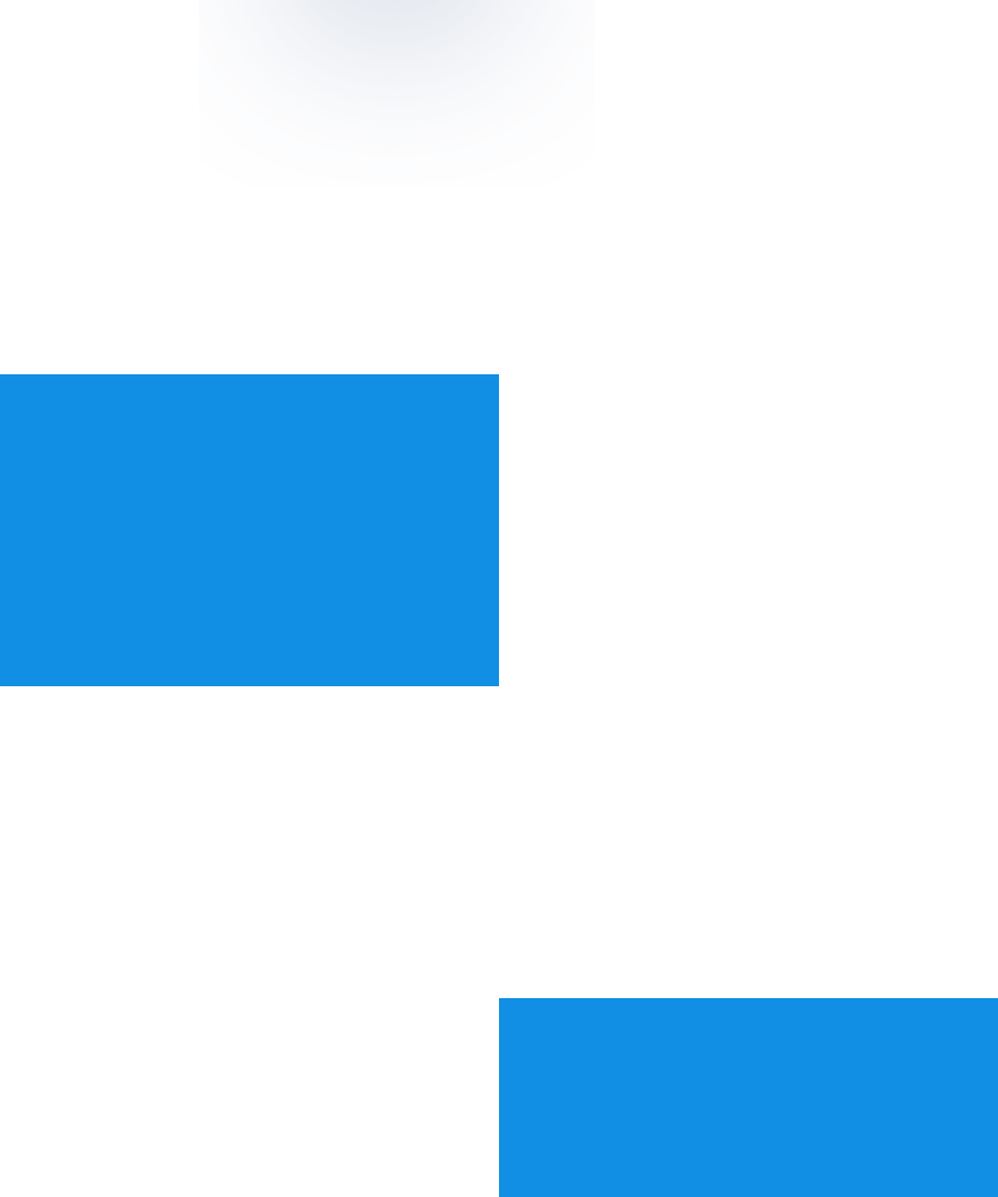
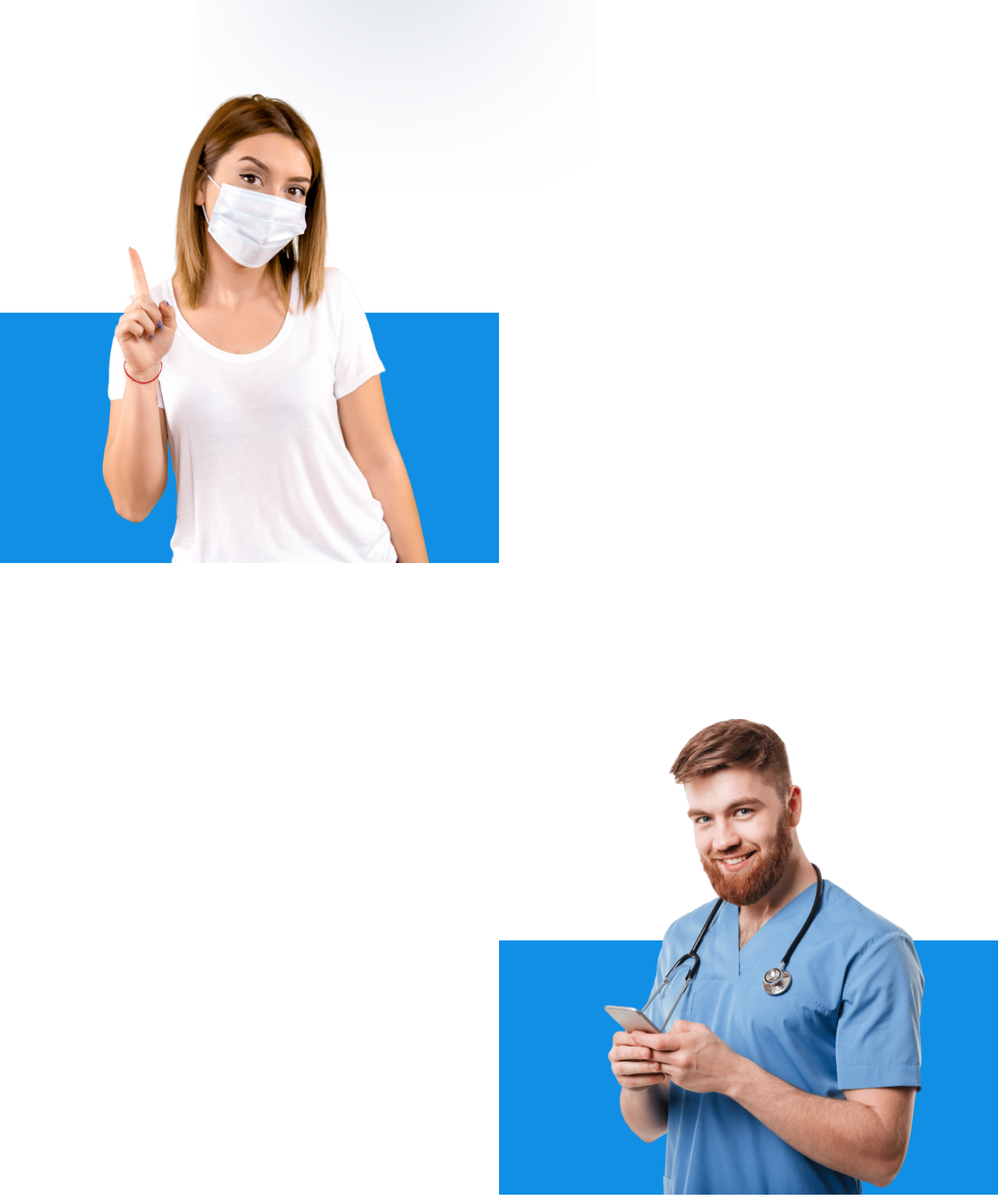
Before and after one commit to DavidVallaLope/VaccinationLandingPage, a plain HTML site: page index.html in a window 1280 px wide. Shown: the part 1540-3075 px from the top of the page at 78% size. Drawn offline with Linux system fonts and the light colour scheme.

Commit message:
Added rest of images, corrected sizes

```diff
--- a/index.html
+++ b/index.html
@@ -170,10 +170,22 @@
         </div>
     </section>
     <section class="part3">
-
+        <div class="grid-container background-p3">
+            <div class="col-1">
+                <img src="images/img-2.png" alt="Imagen Rota">
+            </div>
+            <div class="col-2"></div>
+        </div>
     </section>
     <section class="part4">
+        <div class="grid-container background-p4">
+            <div class="col-1">
 
+            </div>
+            <div class="col-2">
+                <img src="images/img-3.png" alt="Imagen Rota">
+            </div>
+        </div>
     </section>
 </body>
 <footer>
--- a/styles/style.css
+++ b/styles/style.css
@@ -117,20 +117,27 @@ a.blue-button{
       #118fe4 50%
     );
 }
+
 .part2{
     height: 800px;
     background-image: #fff;
 }
-.part3{
-    height: 800px;
+.background-p3{
     background-image: conic-gradient(
       #fff 0deg, #fff 180deg,
       #118fe4 180deg, #118fe4 270deg,
       #fff 270deg, #fff 0deg
     );
 }
+.part3{
+    height: 800px;
+
+}
 .part4{
     height: 800px;
+}
+
+.background-p4{
     background-image:
     conic-gradient(
       #fff 0deg, #fff 90deg,
@@ -138,8 +145,8 @@ a.blue-button{
       #fff 180deg, #fff 0deg
     );
 }
+
 footer{
-    margin-top: 6rem;
     width: 100%;
     height: 350px;
     background-color: #eef3ff;
@@ -161,6 +168,9 @@ footer{
     height: 100%;
 }
 
+.col-1 img{
+    height: 100%;
+}
 
 .col-1 .content{
     margin: 40px 40px 0px 40px;
```
Also changed, not shown: images/img-1.png, images/img-2.png (added), images/img-3.png (added).
